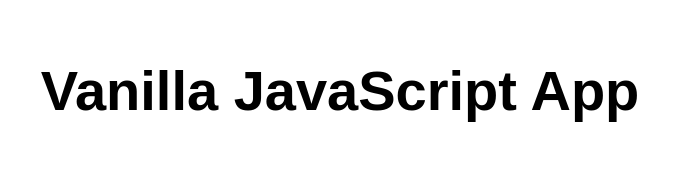
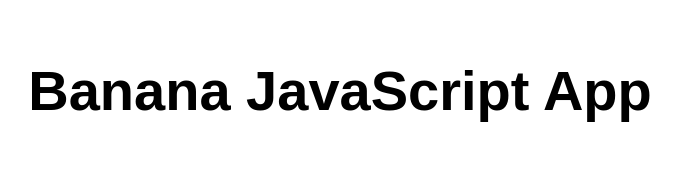
Before and after one commit to staticwebdev/vanilla-basic, a plain HTML site: page src/index.html in a window 1280 px wide. Shown: the whole page, without its empty margins (300-981 px from the left). Drawn offline with Linux system fonts and the light colour scheme.

Commit message:
Update index.html

```diff
--- a/src/index.html
+++ b/src/index.html
@@ -5,12 +5,12 @@
   <meta charset="UTF-8">
   <meta name="viewport" content="width=device-width, initial-scale=1.0">
   <link rel="stylesheet" href="styles.css">
-  <title>Vanilla JavaScript App</title>
+  <title>Banana JavaScript App</title>
 </head>
 
 <body>
   <main>
-    <h1>Vanilla JavaScript App</h1>
+    <h1>Banana JavaScript App</h1>
   </main>
 </body>
 
```
